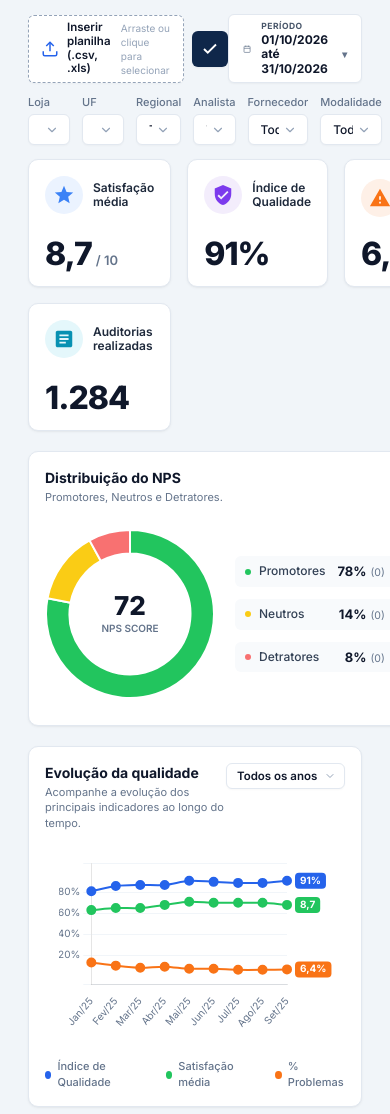
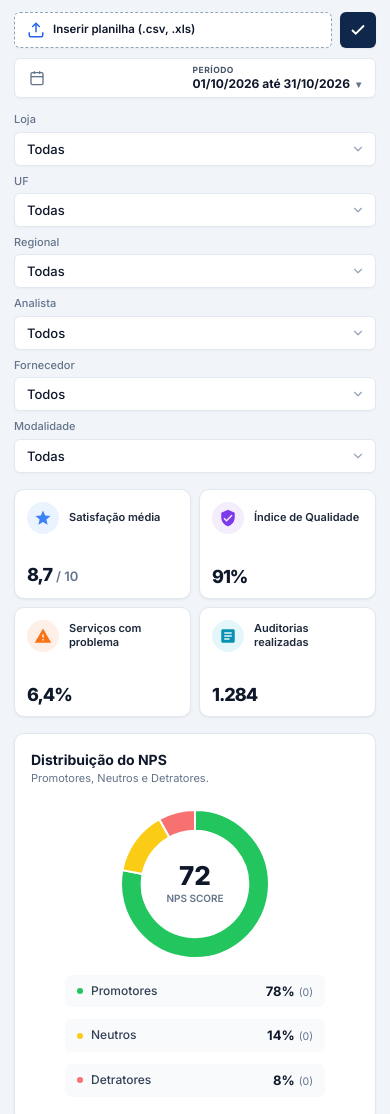
Before and after one commit to tov-digital/dashboard_biel, a plain HTML site: page index.html in a window 390 px wide. Shown: the top 1114 px of the page. Drawn offline with nearby package versions, Linux system fonts and the light colour scheme.

Commit message:
feat: add responsive mobile layout adjustments in style.css

```diff
--- a/style.css
+++ b/style.css
@@ -1149,18 +1149,188 @@ body {
   line-height: 1.35;
 }
 
-/* Responsive adjustments */
-@media (max-width: 1200px) {
+/* Responsive adjustments for mobile devices without affecting desktop web */
+@media (max-width: 768px) {
+  .main-content {
+    padding: 12px 14px 24px;
+  }
+
+  /* Header on Mobile: stack upload and date picker cleanly */
+  .header {
+    flex-direction: column;
+    align-items: stretch;
+    gap: 10px;
+    margin-bottom: 14px;
+  }
+
+  .header-file-upload {
+    width: 100%;
+    display: flex;
+  }
+
+  .file-select-box {
+    flex: 1;
+    min-width: 0;
+  }
+
+  .file-select-name {
+    white-space: nowrap;
+    overflow: hidden;
+    text-overflow: ellipsis;
+    max-width: 200px;
+  }
+
+  .file-select-sub {
+    display: none;
+  }
+
+  .date-badge-wrapper {
+    width: 100%;
+  }
+
+  .date-badge {
+    width: 100%;
+    justify-content: space-between;
+  }
+
+  .calendar-popover {
+    right: auto;
+    left: 0;
+    width: 100%;
+    max-width: 320px;
+  }
+
+  /* Filters row on Mobile: 2 columns grid for comfortable thumb tapping */
+  .filters-row {
+    grid-template-columns: repeat(2, 1fr);
+    gap: 10px;
+    margin-bottom: 16px;
+  }
+
+  .filter-native-select {
+    padding-top: 8px;
+    padding-bottom: 8px;
+    font-size: 13px;
+  }
+
+  /* KPI cards: 2x2 grid on mobile */
   .kpi-grid {
-    grid-template-columns: repeat(3, 1fr);
+    grid-template-columns: repeat(2, 1fr);
+    gap: 12px;
+    margin-bottom: 16px;
   }
-  .charts-row {
+
+  .kpi-card {
+    min-height: 110px;
+    padding: 12px;
+  }
+
+  .kpi-title {
+    font-size: 11px;
+  }
+
+  .kpi-value {
+    font-size: 20px;
+  }
+
+  /* Middle Split Charts on Mobile: stack in 1 column */
+  .charts-row-split {
     grid-template-columns: 1fr;
+    gap: 16px;
+    margin-bottom: 16px;
   }
-  .tables-row {
-    grid-template-columns: 1fr;
+
+  /* NPS Donut section on Mobile: vertical center layout for comfortable readability */
+  .nps-chart-content {
+    flex-direction: column;
+    align-items: center;
+    gap: 16px;
+    padding: 8px 0;
   }
-  .insights-grid {
-    grid-template-columns: repeat(2, 1fr);
+
+  .nps-pie-wrapper {
+    width: 150px;
+    height: 150px;
+  }
+
+  .nps-legend-details {
+    width: 100%;
+    max-width: 260px;
+  }
+
+  .nps-legend-row {
+    padding: 7px 12px;
+  }
+
+  /* Horizontal bars for Service Stages on Mobile */
+  .bar-step-label {
+    font-size: 11px;
+  }
+
+  .bar-step-track {
+    height: 18px;
+  }
+
+  .bar-step-val {
+    font-size: 11.5px;
+    min-width: 32px;
+  }
+
+  /* Bottom Line Chart (Evolução da qualidade) on Mobile */
+  .charts-row-full {
+    margin-bottom: 16px;
+  }
+
+  .chart-header {
+    flex-direction: column;
+    align-items: flex-start;
+    gap: 8px;
+  }
+
+  .chart-year-filter-wrap {
+    width: 100%;
+  }
+
+  .chart-year-select {
+    width: 100%;
+    padding: 7px 10px;
+    font-size: 12px;
+  }
+
+  .chart-wrapper {
+    min-height: 220px;
+  }
+
+  .chart-bottom-legend {
+    flex-wrap: wrap;
+    gap: 12px 16px;
+    justify-content: flex-start;
   }
 }
+
+@media (max-width: 480px) {
+  /* Extra small mobile phones */
+  .kpi-grid {
+    grid-template-columns: 1fr 1fr;
+    gap: 8px;
+  }
+
+  .kpi-value {
+    font-size: 18px;
+  }
+
+  .kpi-icon-wrap {
+    width: 32px;
+    height: 32px;
+  }
+
+  .kpi-icon-wrap svg {
+    width: 18px;
+    height: 18px;
+  }
+
+  .filters-row {
+    grid-template-columns: 1fr;
+    gap: 8px;
+  }
+}
```
